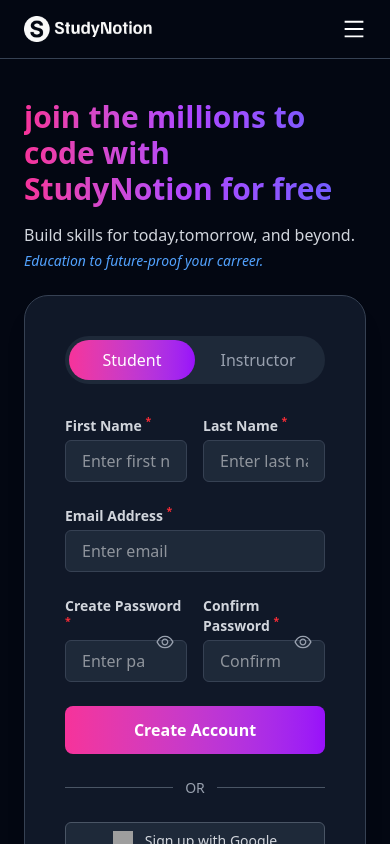
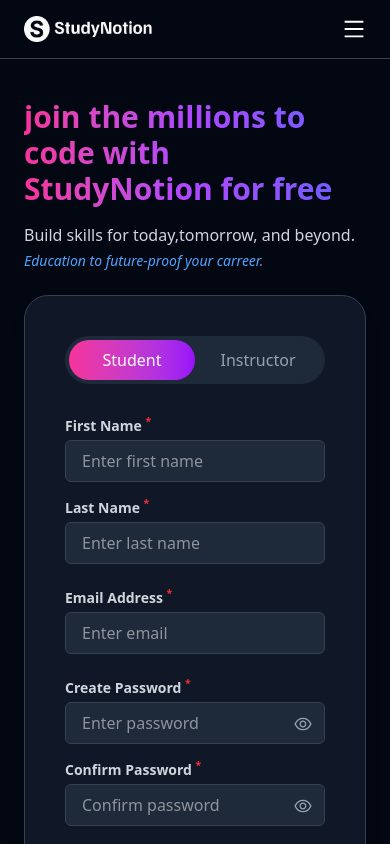
Before and after one commit to Chandankumar2131/study-notion-clone, a React (Vite) app: page /signup in a window 390 px wide. Shown: the top 844 px of the page. Built offline with nearby package versions, Linux system fonts and the light colour scheme; grey boxes are pictures that could not be loaded.

Commit message:
Fix: Make SignupForm responsive for mobile

```diff
--- a/src/components/SignupForm.jsx
+++ b/src/components/SignupForm.jsx
@@ -66,7 +66,7 @@
 
       {/* Form */}
       <form onSubmit={submitHandler} className="flex flex-col gap-6">
-        <div className="flex gap-4">
+        <div className="flex flex-col md:flex-row gap-4">
           {/* First Name */}
           <label className="w-full">
             <p className="mb-1 text-sm font-semibold text-gray-300">
@@ -117,7 +117,7 @@
         </label>
 
         {/* Passwords */}
-        <div className="flex gap-4">
+        <div className="flex flex-col md:flex-row gap-4">
           {/* Password */}
           <label className="relative w-full">
             <p className="mb-1 text-sm font-semibold text-gray-300">
```
